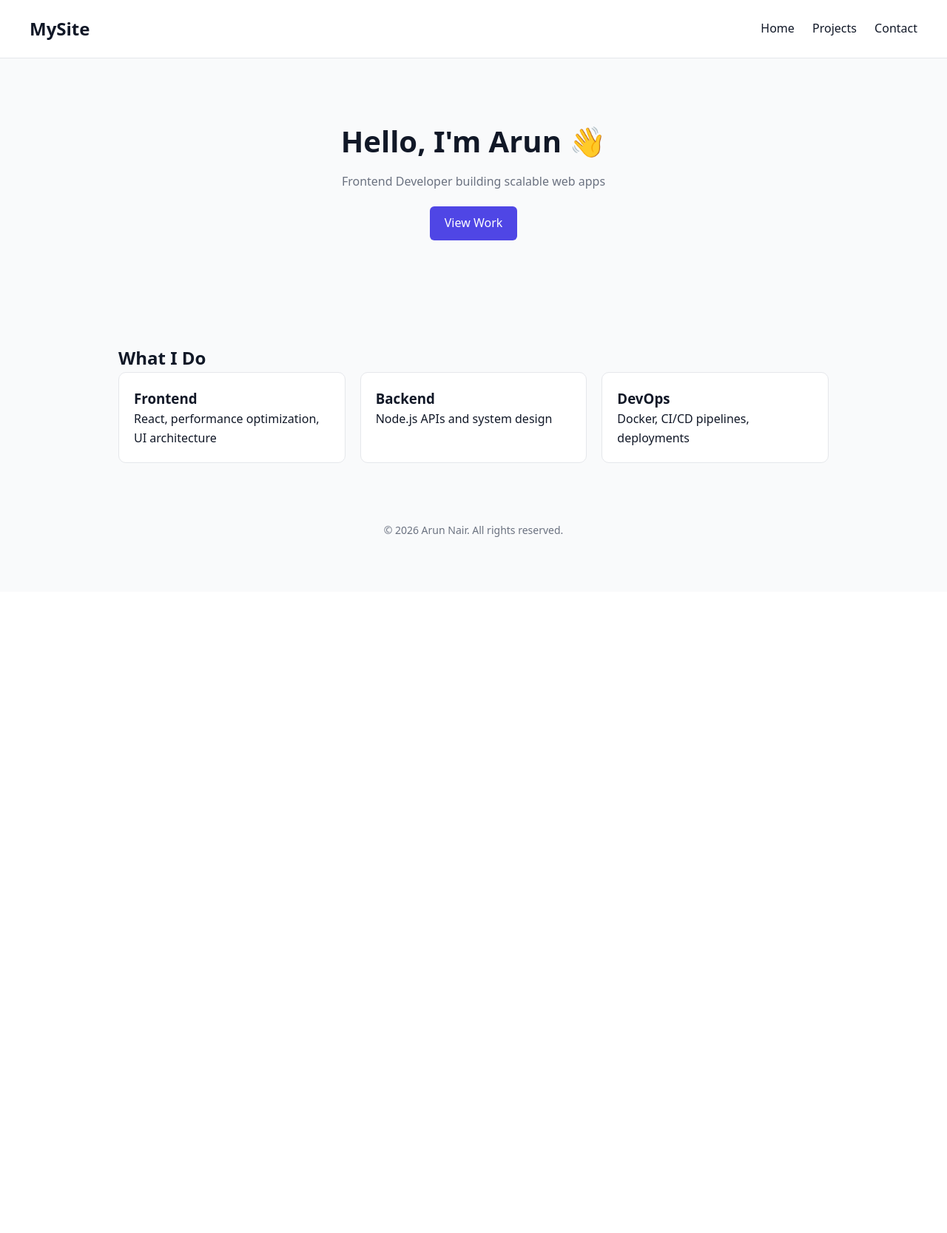
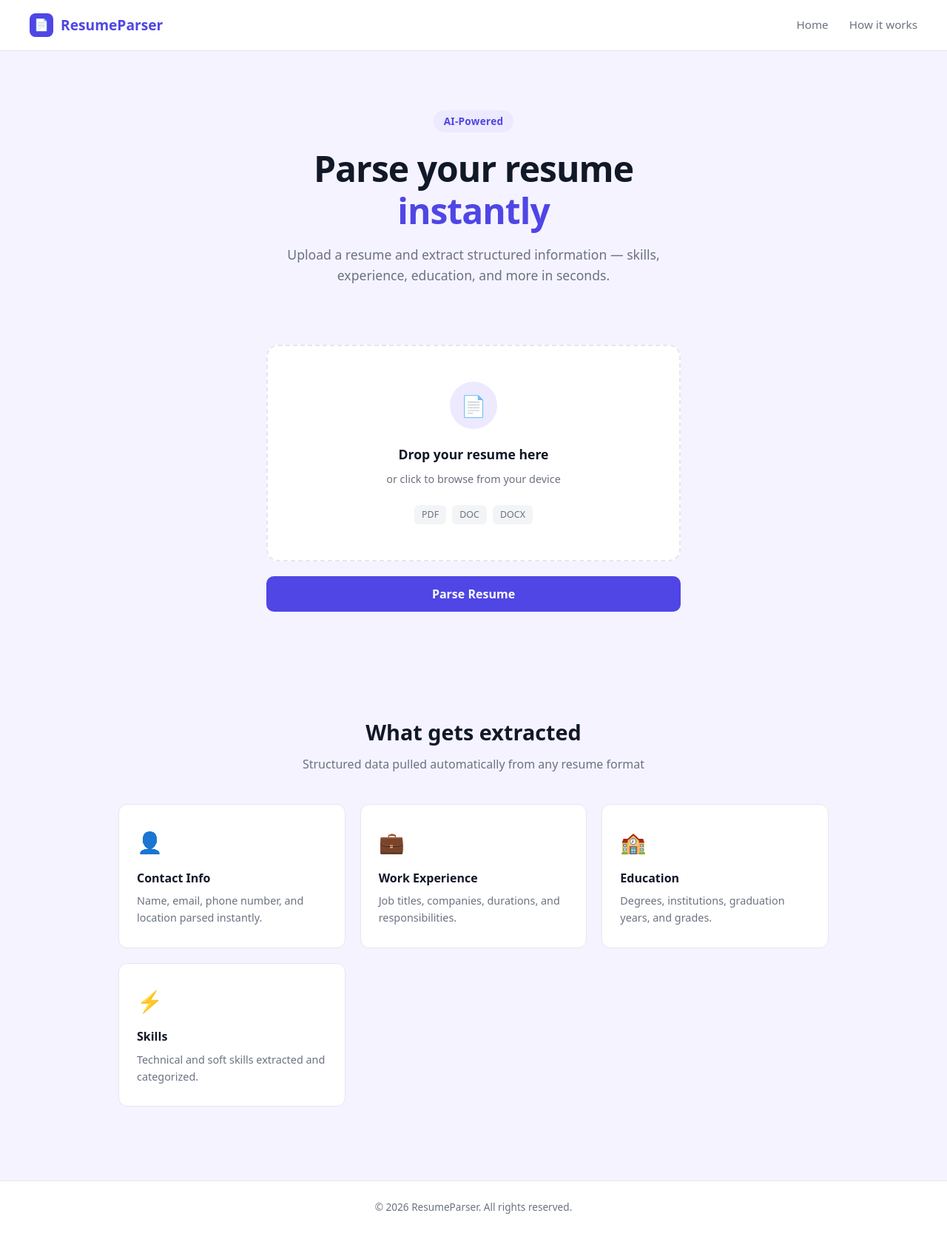
Before and after one commit to arunnair018/resume_parser, a Django app: page / in a window 1280 px wide. Shown: the whole page at 74% size. Before the commit the page ends 726 px from the top, so only its background shows below. Run offline with Django 5.2, Linux system fonts and the light colour scheme.

Commit message:
Updated homepage

```diff
--- a/main/templates/home.html
+++ b/main/templates/home.html
@@ -3,14 +3,16 @@
 <head>
   <meta charset="UTF-8" />
   <meta name="viewport" content="width=device-width, initial-scale=1.0" />
-  <title>Home</title>
+  <title>Resume Parser</title>
 
   <style>
     :root {
       --primary: #4f46e5;
-      --bg: #f9fafb;
+      --primary-dark: #3730a3;
+      --bg: #f5f3ff;
       --text: #111827;
       --muted: #6b7280;
+      --border: #e5e7eb;
     }
 
     * {
@@ -27,119 +29,355 @@
     }
 
     header {
-      padding: 20px 40px;
+      padding: 18px 40px;
       display: flex;
       justify-content: space-between;
       align-items: center;
       background: white;
-      border-bottom: 1px solid #e5e7eb;
+      border-bottom: 1px solid var(--border);
+    }
+
+    .logo {
+      display: flex;
+      align-items: center;
+      gap: 10px;
+      font-size: 1.2rem;
+      font-weight: 700;
+      color: var(--primary);
+      text-decoration: none;
+    }
+
+    .logo-icon {
+      width: 32px;
+      height: 32px;
+      background: var(--primary);
+      border-radius: 8px;
+      display: flex;
+      align-items: center;
+      justify-content: center;
+      color: white;
+      font-size: 16px;
     }
 
     nav a {
-      margin-left: 20px;
+      margin-left: 24px;
       text-decoration: none;
-      color: var(--text);
+      color: var(--muted);
       font-weight: 500;
+      font-size: 0.95rem;
     }
 
     nav a:hover {
       color: var(--primary);
     }
 
+    /* Hero */
     .hero {
-      padding: 80px 20px;
+      padding: 80px 20px 40px;
       text-align: center;
     }
 
+    .hero-badge {
+      display: inline-block;
+      background: #ede9fe;
+      color: var(--primary);
+      padding: 4px 14px;
+      border-radius: 999px;
+      font-size: 0.85rem;
+      font-weight: 600;
+      margin-bottom: 20px;
+      letter-spacing: 0.02em;
+    }
+
     .hero h1 {
-      font-size: 2.5rem;
-      margin-bottom: 10px;
+      font-size: 3rem;
+      font-weight: 800;
+      line-height: 1.2;
+      margin-bottom: 16px;
+      letter-spacing: -0.02em;
+    }
+
+    .hero h1 span {
+      color: var(--primary);
     }
 
     .hero p {
       color: var(--muted);
-      margin-bottom: 20px;
+      font-size: 1.1rem;
+      max-width: 520px;
+      margin: 0 auto 40px;
+    }
+
+    /* Upload Card */
+    .upload-wrapper {
+      max-width: 560px;
+      margin: 0 auto 80px;
+    }
+
+    .upload-card {
+      background: white;
+      border-radius: 16px;
+      border: 2px dashed var(--border);
+      padding: 48px 32px;
+      text-align: center;
+      transition: border-color 0.2s, box-shadow 0.2s;
+      cursor: pointer;
+      position: relative;
+    }
+
+    .upload-card:hover,
+    .upload-card.drag-over {
+      border-color: var(--primary);
+      box-shadow: 0 0 0 4px rgba(79, 70, 229, 0.08);
+    }
+
+    .upload-icon {
+      width: 64px;
+      height: 64px;
+      background: #ede9fe;
+      border-radius: 50%;
+      display: flex;
+      align-items: center;
+      justify-content: center;
+      margin: 0 auto 20px;
+      font-size: 28px;
+    }
+
+    .upload-card h3 {
+      font-size: 1.1rem;
+      font-weight: 600;
+      margin-bottom: 8px;
+    }
+
+    .upload-card p {
+      color: var(--muted);
+      font-size: 0.9rem;
+      margin-bottom: 24px;
+    }
+
+    .upload-card input[type="file"] {
+      position: absolute;
+      inset: 0;
+      opacity: 0;
+      cursor: pointer;
+      width: 100%;
+      height: 100%;
+    }
+
+    .file-types {
+      display: flex;
+      justify-content: center;
+      gap: 8px;
+      flex-wrap: wrap;
+    }
+
+    .file-tag {
+      background: #f3f4f6;
+      color: var(--muted);
+      padding: 3px 10px;
+      border-radius: 6px;
+      font-size: 0.78rem;
+      font-weight: 500;
+    }
+
+    .file-selected {
+      display: none;
+      margin-top: 16px;
+      background: #ede9fe;
+      color: var(--primary);
+      padding: 8px 16px;
+      border-radius: 8px;
+      font-size: 0.9rem;
+      font-weight: 500;
     }
 
     .btn {
-      display: inline-block;
-      padding: 10px 20px;
+      display: block;
+      width: 100%;
+      padding: 13px;
       background: var(--primary);
       color: white;
-      border-radius: 6px;
+      border: none;
+      border-radius: 10px;
+      font-size: 1rem;
+      font-weight: 600;
+      cursor: pointer;
+      margin-top: 20px;
+      transition: background 0.2s;
       text-decoration: none;
+      text-align: center;
     }
 
-    .section {
+    .btn:hover {
+      background: var(--primary-dark);
+    }
+
+    /* Features */
+    .features {
       padding: 60px 20px;
       max-width: 1000px;
-      margin: auto;
+      margin: 0 auto;
+    }
+
+    .features-header {
+      text-align: center;
+      margin-bottom: 40px;
+    }
+
+    .features-header h2 {
+      font-size: 1.8rem;
+      font-weight: 700;
+      margin-bottom: 8px;
+    }
+
+    .features-header p {
+      color: var(--muted);
     }
 
     .cards {
       display: grid;
-      grid-template-columns: repeat(auto-fit, minmax(250px, 1fr));
+      grid-template-columns: repeat(auto-fit, minmax(240px, 1fr));
       gap: 20px;
     }
 
     .card {
       background: white;
-      padding: 20px;
-      border-radius: 10px;
-      border: 1px solid #e5e7eb;
+      padding: 28px 24px;
+      border-radius: 12px;
+      border: 1px solid var(--border);
+    }
+
+    .card-icon {
+      font-size: 28px;
+      margin-bottom: 14px;
+    }
+
+    .card h3 {
+      font-size: 1rem;
+      font-weight: 600;
+      margin-bottom: 6px;
+    }
+
+    .card p {
+      color: var(--muted);
+      font-size: 0.9rem;
     }
 
     footer {
       text-align: center;
-      padding: 20px;
-      font-size: 14px;
+      padding: 24px 20px;
+      font-size: 0.85rem;
       color: var(--muted);
+      border-top: 1px solid var(--border);
+      margin-top: 40px;
+      background: white;
     }
   </style>
 </head>
 
 <body>
 
-  <!-- Header -->
   <header>
-    <h2>MySite</h2>
+    <a href="#" class="logo">
+      <div class="logo-icon">&#128196;</div>
+      ResumeParser
+    </a>
     <nav>
       <a href="#">Home</a>
-      <a href="#">Projects</a>
-      <a href="#">Contact</a>
+      <a href="#">How it works</a>
     </nav>
   </header>
 
-  <!-- Hero -->
   <section class="hero">
-    <h1>Hello, I'm Arun 👋</h1>
-    <p>Frontend Developer building scalable web apps</p>
-    <a href="#" class="btn">View Work</a>
+    <div class="hero-badge">AI-Powered</div>
+    <h1>Parse your resume<br><span>instantly</span></h1>
+    <p>Upload a resume and extract structured information — skills, experience, education, and more in seconds.</p>
   </section>
 
-  <!-- Features -->
-  <section class="section">
-    <h2>What I Do</h2>
+  <div class="upload-wrapper">
+    <form method="post" action="{% url 'parsed_resume' %}" enctype="multipart/form-data">
+      {% csrf_token %}
+      <div class="upload-card" id="dropZone">
+        <input type="file" name="resume" id="resumeInput" accept=".pdf,.doc,.docx" />
+        <div class="upload-icon">&#128196;</div>
+        <h3>Drop your resume here</h3>
+        <p>or click to browse from your device</p>
+        <div class="file-types">
+          <span class="file-tag">PDF</span>
+          <span class="file-tag">DOC</span>
+          <span class="file-tag">DOCX</span>
+        </div>
+        <div class="file-selected" id="fileSelected"></div>
+      </div>
+      <button type="submit" class="btn">Parse Resume</button>
+    </form>
+  </div>
+
+  <section class="features">
+    <div class="features-header">
+      <h2>What gets extracted</h2>
+      <p>Structured data pulled automatically from any resume format</p>
+    </div>
     <div class="cards">
       <div class="card">
-        <h3>Frontend</h3>
-        <p>React, performance optimization, UI architecture</p>
+        <div class="card-icon">&#128100;</div>
+        <h3>Contact Info</h3>
+        <p>Name, email, phone number, and location parsed instantly.</p>
       </div>
       <div class="card">
-        <h3>Backend</h3>
-        <p>Node.js APIs and system design</p>
+        <div class="card-icon">&#128188;</div>
+        <h3>Work Experience</h3>
+        <p>Job titles, companies, durations, and responsibilities.</p>
       </div>
       <div class="card">
-        <h3>DevOps</h3>
-        <p>Docker, CI/CD pipelines, deployments</p>
+        <div class="card-icon">&#127979;</div>
+        <h3>Education</h3>
+        <p>Degrees, institutions, graduation years, and grades.</p>
+      </div>
+      <div class="card">
+        <div class="card-icon">&#9889;</div>
+        <h3>Skills</h3>
+        <p>Technical and soft skills extracted and categorized.</p>
       </div>
     </div>
   </section>
 
-  <!-- Footer -->
   <footer>
-    © 2026 Arun Nair. All rights reserved.
+    &copy; 2026 ResumeParser. All rights reserved.
   </footer>
+
+  <script>
+    const input = document.getElementById('resumeInput');
+    const fileSelected = document.getElementById('fileSelected');
+    const dropZone = document.getElementById('dropZone');
+
+    input.addEventListener('change', () => {
+      if (input.files.length > 0) {
+        fileSelected.style.display = 'block';
+        fileSelected.textContent = '&#128196; ' + input.files[0].name;
+      }
+    });
+
+    dropZone.addEventListener('dragover', (e) => {
+      e.preventDefault();
+      dropZone.classList.add('drag-over');
+    });
+
+    dropZone.addEventListener('dragleave', () => {
+      dropZone.classList.remove('drag-over');
+    });
+
+    dropZone.addEventListener('drop', (e) => {
+      e.preventDefault();
+      dropZone.classList.remove('drag-over');
+      const files = e.dataTransfer.files;
+      if (files.length > 0) {
+        input.files = files;
+        fileSelected.style.display = 'block';
+        fileSelected.textContent = '&#128196; ' + files[0].name;
+      }
+    });
+  </script>
 
 </body>
 </html>
--- a/main/urls.py
+++ b/main/urls.py
@@ -1,9 +1,9 @@
 
 from django.urls import path
-from .views import home, upload_resume
+from .views import home, parsed_resume
 
 
 urlpatterns = [
     path('', home, name='home'),
-    path('upload/', upload_resume, name='upload_resume'),
+    path('transcript/', parsed_resume, name='parsed_resume'),
 ]
--- a/main/views.py
+++ b/main/views.py
@@ -5,8 +5,8 @@ from django.shortcuts import render
 def home(request):
     return render(request, 'home.html')
 
-def upload_resume(request):
+def parsed_resume(request):
     if request.method == 'POST':
         # Handle file upload and resume parsing logic here
         pass
-    return render(request, 'upload_resume.html')
+    return render(request, 'parsed_resume.html')
```
Also changed, not shown: main/templates/parsed_details.html (renamed from main/templates/upload_resume.html).
